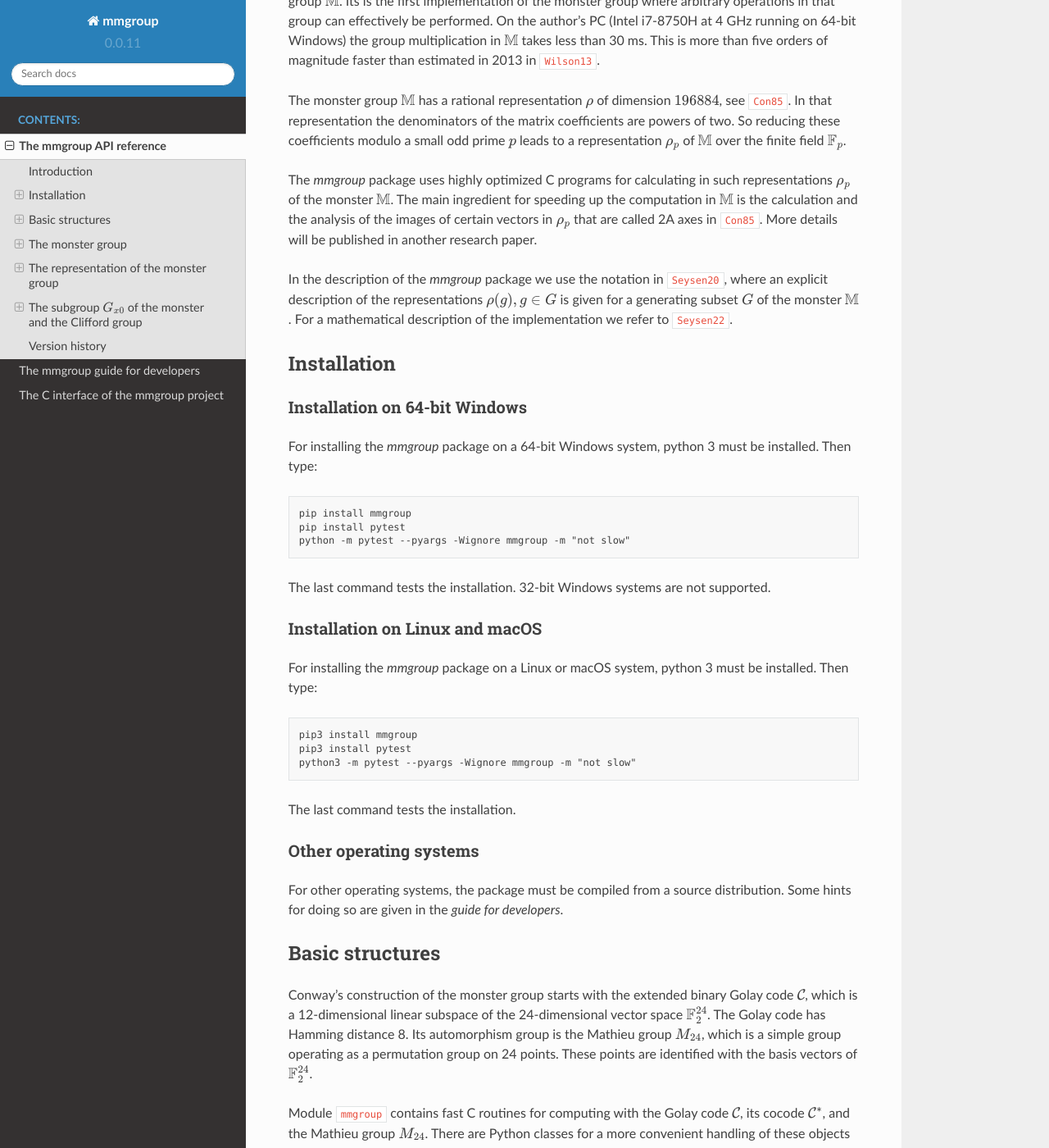
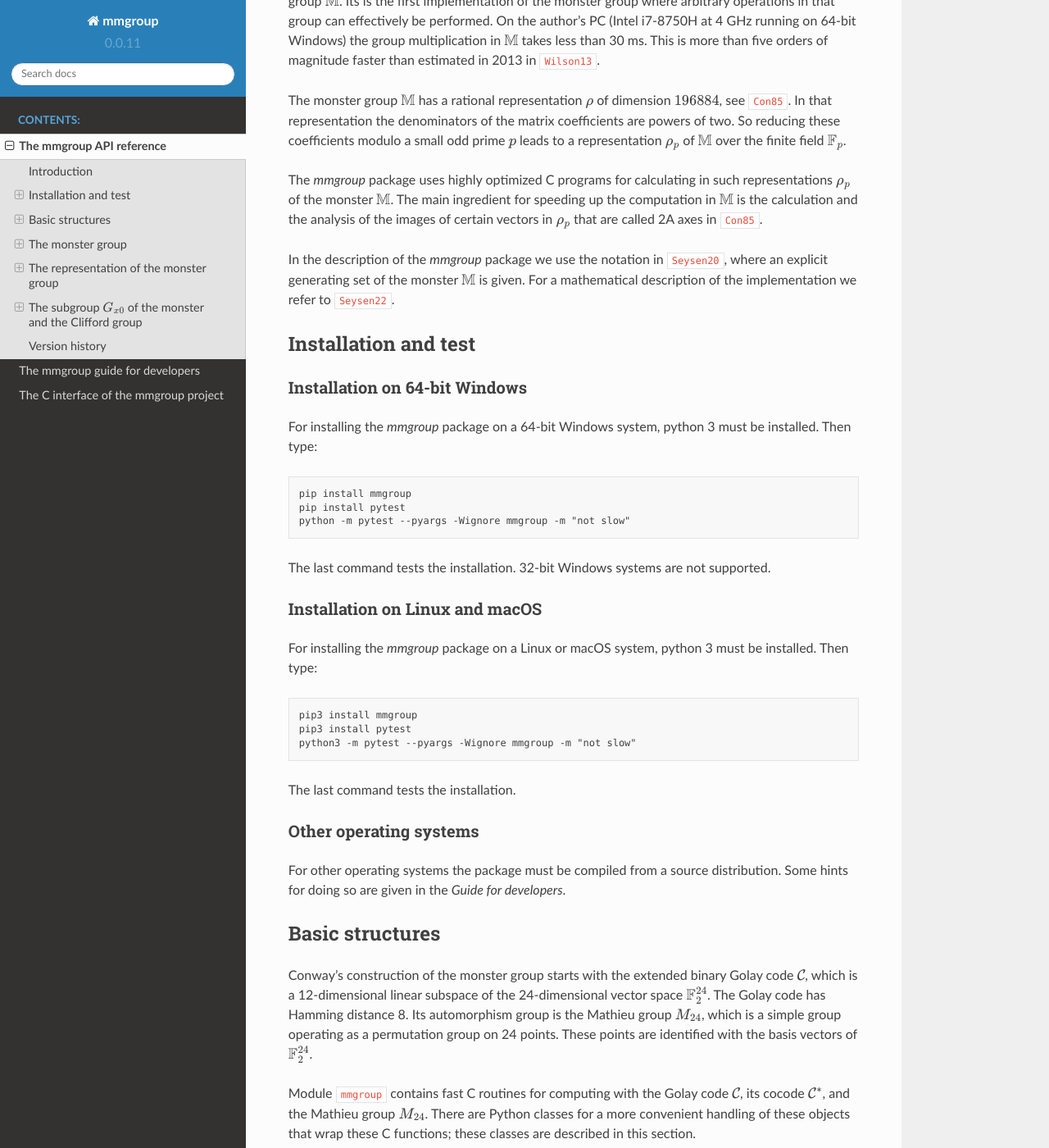
Before and after one commit to Martin-Seysen/mmgroup, a Sphinx documentation site: the page built from docs/source/api.rst, in a window 1280 px wide and 1400 px high, scrolled down 469 px. Shown: the whole window at 82% size. Built offline with Sphinx 7.4.7 and the Read the Docs theme 2.0.0, drawn with Linux system fonts in a browser that asks for light colours; cross-references to code outside the pages are shown as plain code; the version number is read from the project's files by our own code.

Commit message:
Documentation updated, file mm_reduce.c extended

```diff
--- a/docs/source/api.rst
+++ b/docs/source/api.rst
@@ -40,19 +40,16 @@ calculating in such representations :math:`\rho_p` of the monster
 :math:`\mathbb{M}`. The main ingredient for speeding up the
 computation in :math:`\mathbb{M}` is the calculation and the
 analysis of the images of certain vectors in :math:`\rho_p`
-that are called 2A axes in :cite:`Con85`. More details will be
-published in another research paper.
+that are called 2A axes in :cite:`Con85`.
 
 In the description of the *mmgroup* package we use the notation
-in :cite:`Seysen20`, where an explicit description of the
-representations :math:`\rho(g), g \in G` is given for a
-generating subset :math:`G` of the monster :math:`\mathbb{M}`.
-For a mathematical description of the implementation we
-refer to :cite:`Seysen22`.
+in :cite:`Seysen20`, where an explicit generating set of the
+monster :math:`\mathbb{M}` is given. For a mathematical description
+of the implementation we refer to :cite:`Seysen22`.
 
 
-Installation
-============
+Installation and test
+=====================
 
 .. include:: installation.inc
 
--- a/docs/source/installation.inc
+++ b/docs/source/installation.inc
@@ -35,6 +35,6 @@ The last command tests the installation.
 Other operating systems
 -----------------------
 
-For other operating systems, the package must be compiled from a
+For other operating systems the package must be compiled from a
 source distribution. Some hints for doing so are given in the
-*guide for developers*.
+*Guide for developers*.
```
Also changed, not shown: 2 other files.
